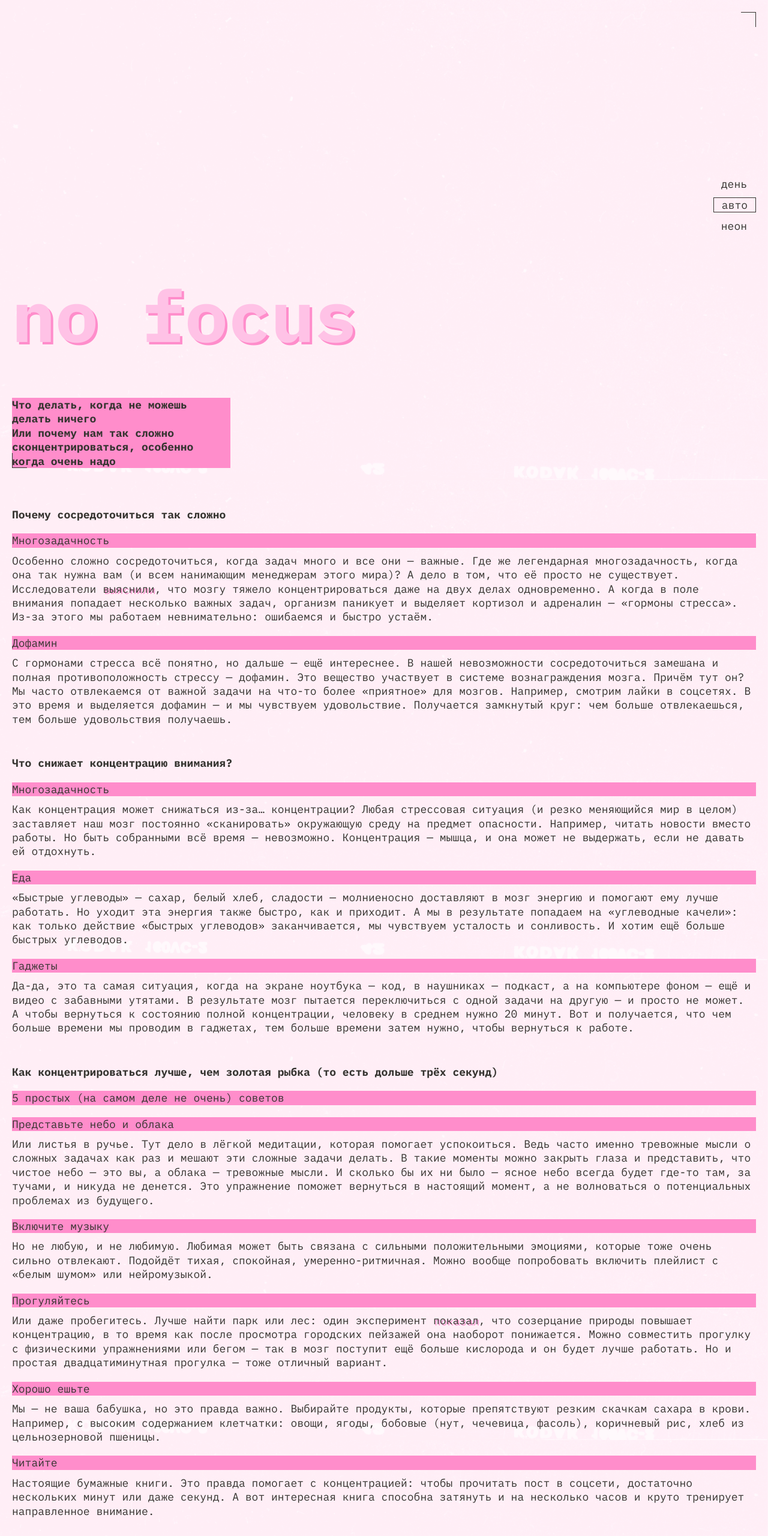
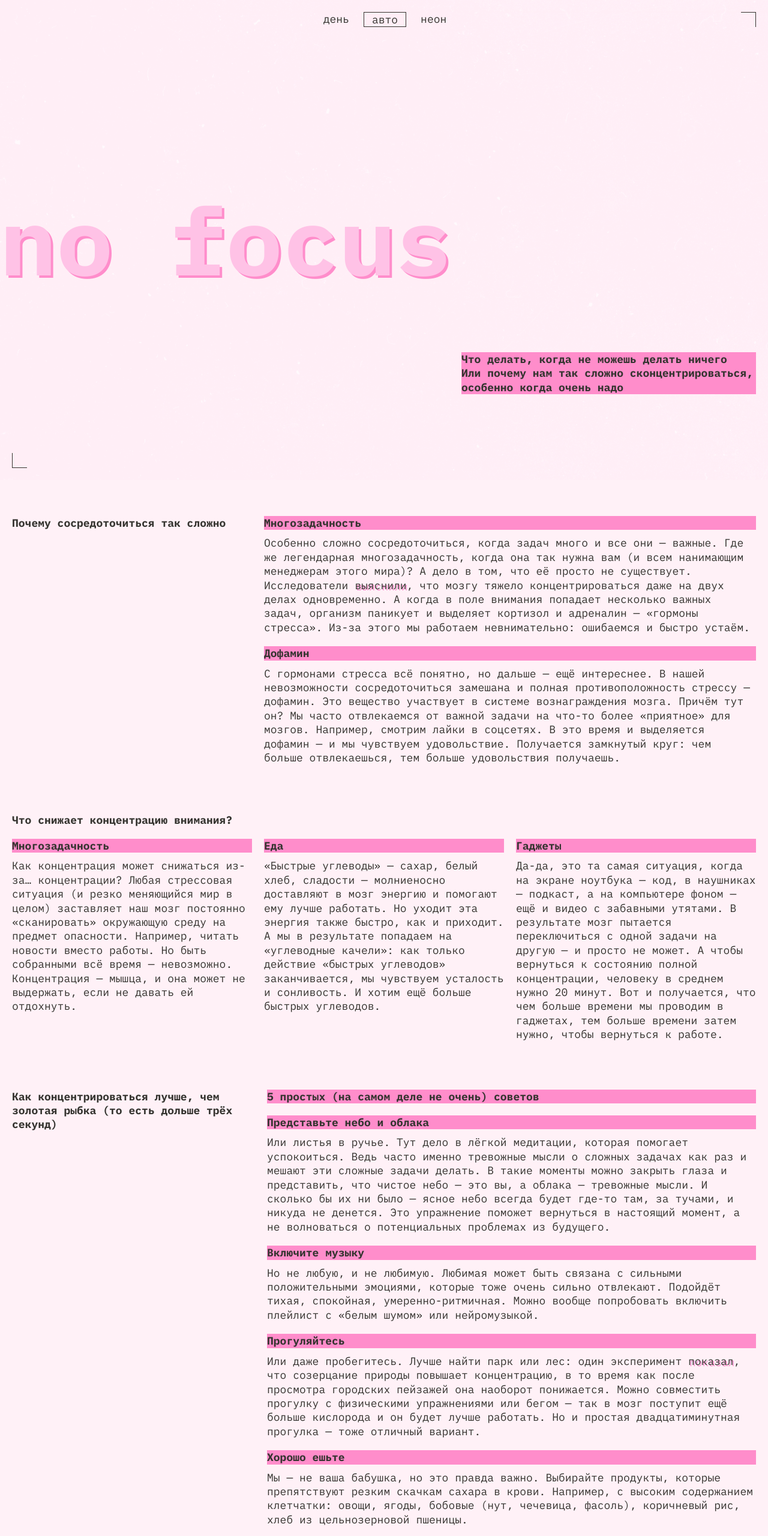
Before and after one commit to Aselis-full/slozhno-sosredotochitsya-fd, a plain HTML site: page index.html in a window 1280 px wide. Shown: the top 2560 px of the page at 60% size. Drawn offline with Linux system fonts and the light colour scheme; files that its build step writes are made by us from their sources.

Commit message:
final part1

```diff
--- a/index.html
+++ b/index.html
@@ -14,9 +14,11 @@
     <link rel="icon" href="./images/favicon.ico" sizes="any" />
     <link rel="icon" href="./images/favicon.svg" type="image/svg+xml" />
     <script src="./scripts/script.js"></script>
+    <link rel="stylesheet" href="../../../../style.css">
 </head>
 <body class="page">
 <header class="header decorated-zone padding">
+    <div class="header-section">
         <span class="header__rec"></span>
         <nav class="header__theme-menu">
             <ul class="header__theme-menu-list">
@@ -44,6 +46,7 @@
                 </li>
             </ul>
         </nav>
+    </div>
     <h1 class="header__title">no focus</h1>
     <p class="header__text title-decoration">
         Что делать, когда не можешь делать ничего<br />Или почему нам так сложно
@@ -84,9 +87,9 @@
         </div>
     </section>
 
-    <section class="main__section">
+    <section class="main__section main__section-factors">
         <h2 class="main__section-title">Что снижает концентрацию внимания?</h2>
-        <div class="main__section-article">
+        <article class="main__section-article section-factors">
             <div>
                 <h3 class="section-article__title title-decoration">Многозадачность</h3>
                 <p class="section-text">
@@ -121,7 +124,7 @@
                     тем больше времени затем нужно, чтобы вернуться к работе.
                 </p>
             </div>
-        </div>
+        </article>
     </section>
 
     <section class="main__section">
@@ -129,7 +132,7 @@
             Как концентрироваться лучше, чем золотая рыбка (то есть дольше трёх
             секунд)
         </h2>
-        <div>
+        <article class="main-content-block">
             <h3 class="section-article__title repeat-title title-decoration">
                 5 простых (на самом деле не очень) советов
             </h3>
@@ -193,7 +196,7 @@
                     </p>
                 </div>
             </div>
-        </div>
+        </article>
     </section>
 
     <section class="pictures">
@@ -242,7 +245,7 @@
         </div>
     </section>
 </main>
-<footer class="footer">
+<footer class="footer decorated-zone">
     <h2 class="footer__title">focus</h2>
 </footer>
 
--- a/styles/style.css
+++ b/styles/style.css
@@ -3,7 +3,7 @@
     flex-direction: column;
     gap: 26px;
     overflow: auto;
-    background-image: var(--background-image);
+
     background-color: var(--background-color);
     background-repeat: no-repeat;
     background-position: center;
@@ -14,6 +14,7 @@
 
 
 .header {
+    background-image: var(--background-image);
     font-family: "IBM Plex Mono", sans-serif;
     font-weight: 400;
     font-size: 18px;
@@ -24,8 +25,6 @@
     display: grid;
     grid-template-rows: 1fr min-content 1fr;
     align-items: center;
-
-
 }
 
 .decorated-zone::before {
@@ -269,5 +268,116 @@
 .section-article__title {
     color: var(--color-subtitle);
     line-height: 23.4px;
-    font-weight: 400;
+    font-weight: 700;
 }
+
+.pictures {
+    display: grid;
+    gap: 11px;
+}
+@media (width >= 768px) {
+    .page {
+        gap: 40px;
+    }
+
+    header.padding {
+        padding-left: 0;
+    }
+
+    .header__text {
+        justify-self: end;
+    }
+
+    .main {
+        gap: 80px;
+    }
+
+    .main__section {
+        display: grid;
+        grid-template-columns: 1fr 2fr;
+    }
+
+    .main-content-block {
+        grid-template-areas: "title title title";
+        grid-column: 2/4;
+        padding-left: 5px;
+    }
+
+    .main__section-factors {
+        display: grid;
+        flex-direction: column;
+        grid-template-columns: 1fr 1fr 1fr;
+        grid-template-rows: min-content 1fr;
+    }
+
+    .section-factors{
+        grid-column: 1/4;
+        grid-row: 2;
+    }
+
+    .gallery {
+        grid-template-columns: 1fr 1fr 1fr;
+        gap: 20px;
+    }
+
+    .pictures {
+        gap: 20px;
+    }
+
+    .sunset {
+        grid-column: span 2;
+        grid-row: 1;
+    }
+
+    .ice-cream {
+        grid-row: span 2;
+    }
+
+    .music {
+        grid-row: span 2;
+    }
+
+    .street {
+        grid-column: span 2;
+    }
+}
+
+@media (width >= 1024px) {
+    .header__text {
+        max-width: 491px;
+    }
+
+    .header-section {
+        justify-self: center;
+        align-self: flex-start;
+    }
+
+    .header__theme-menu-list {
+        flex-direction: row;
+    }
+
+    .main__section {
+        display: grid;
+        grid-template-columns: 1fr 1fr 1fr;
+    }
+
+    .main__section-article {
+        padding-left: 0;
+        grid-column: 2/4;
+    }
+
+    .section-factors{
+        display: grid;
+        grid-template-columns: 1fr 1fr 1fr;
+        grid-column: 1/4;
+    }
+
+    .header__title {
+        font-size: clamp(7.5rem, 0.5625rem + 14.4531vw, 9.8125rem);
+    }
+
+    .footer__title {
+        font-size: clamp(7.5rem, 0.5625rem + 14.4531vw, 9.8125rem);
+    }
+
+}
```
Lines whose indentation alone changed are shown as unchanged.
